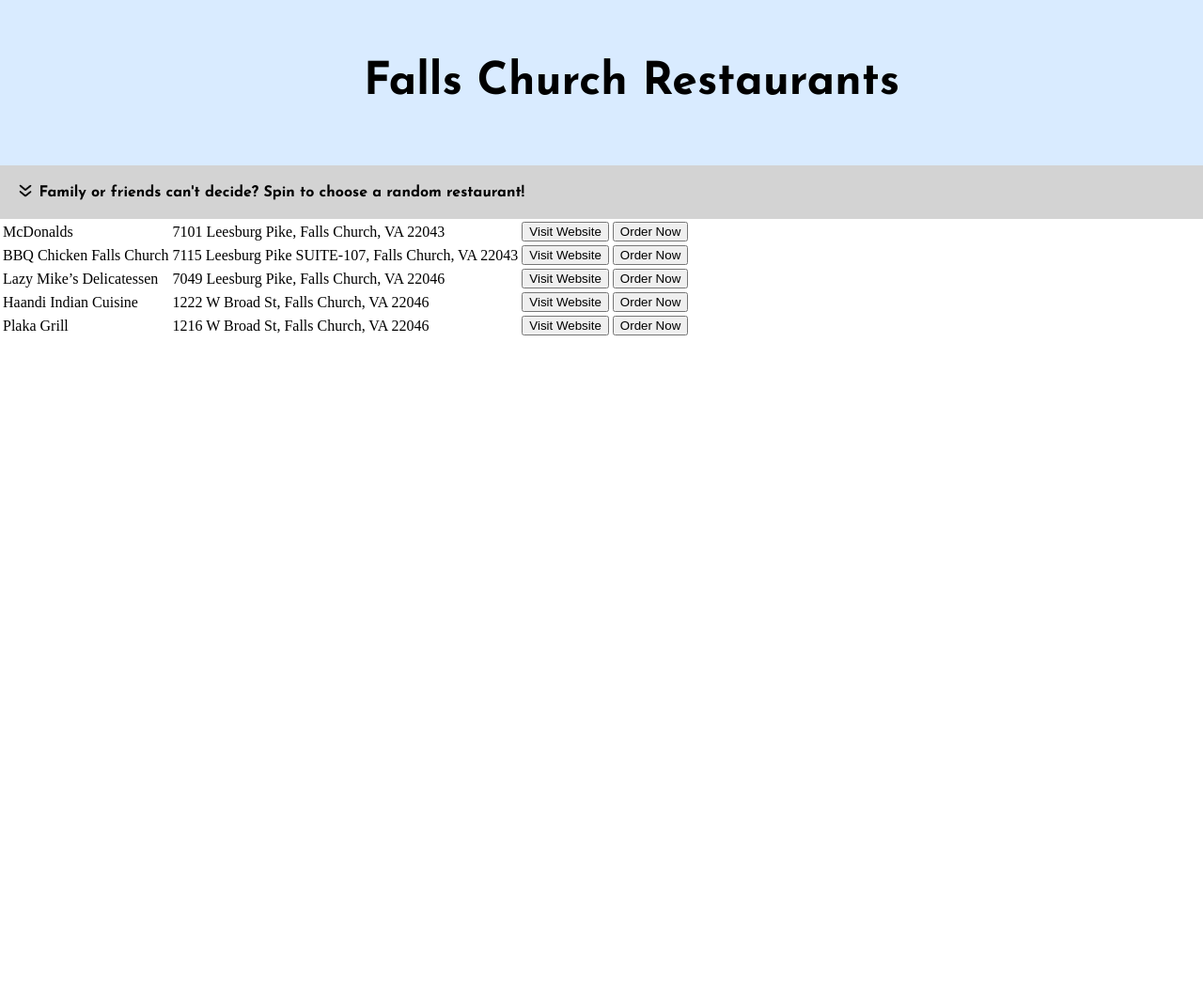
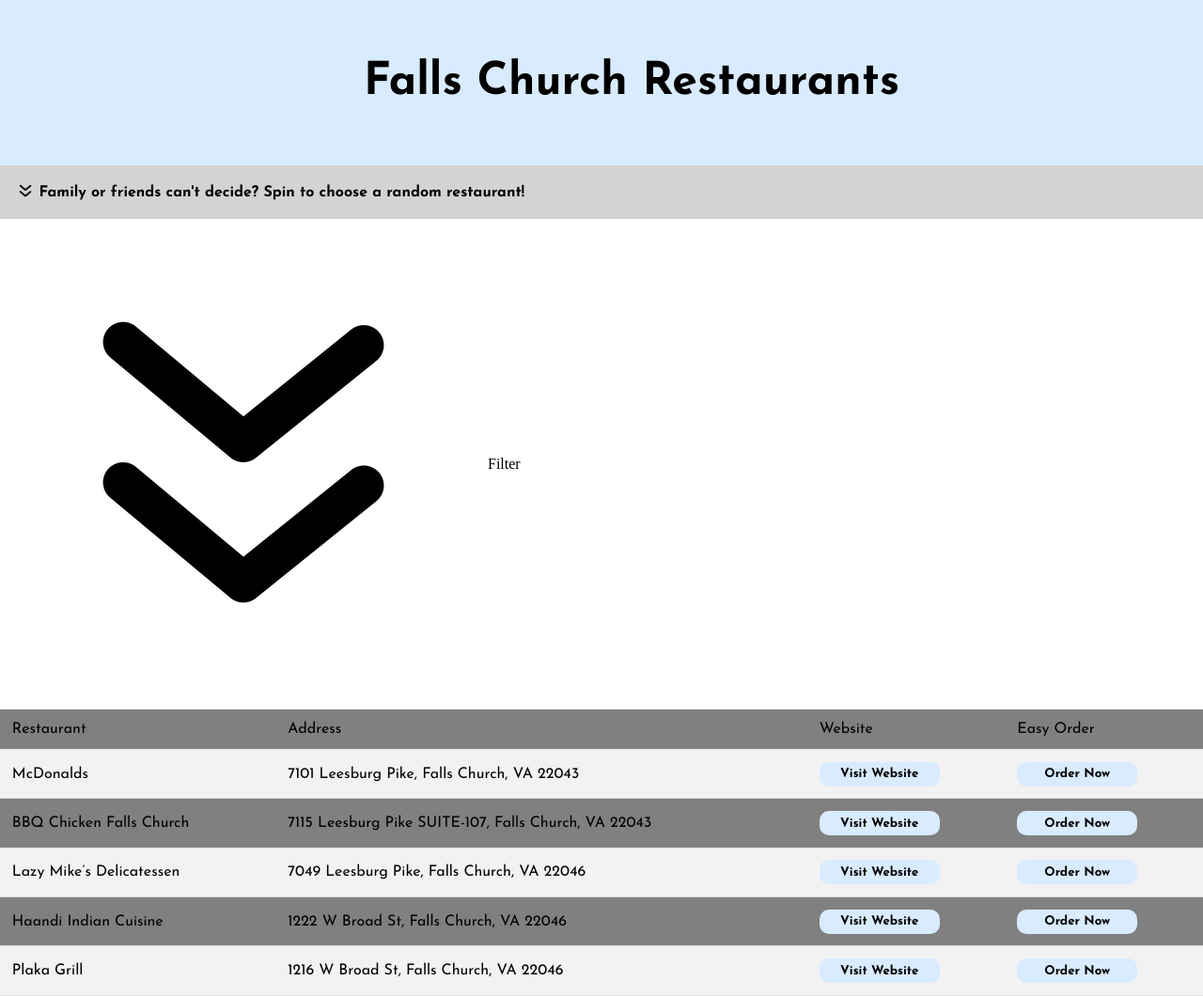
Before and after one commit to DannyOppenheimer/FallsChurchRestaurants, a Jekyll site: the page built from index.html, in a window 1280 px wide. Shown: the whole page at 94% size. Built offline with Jekyll 4.4.1, drawn with Linux system fonts in a browser that asks for light colours; before the commit the page ends 900 px from its top, so only the background shows below that.

Commit message:
Styled table, adjusted tags

```diff
--- a/css/index.css
+++ b/css/index.css
@@ -29,3 +29,29 @@
 #master_restaurant_list:nth-child(4) {
     background-color: gray;
 }
+#master_restaurant_list {
+    font-family: 'Josefin Sans', sans-serif;
+    width: 100%;
+    border-collapse: collapse;
+}
+#master_restaurant_list td,  #master_restaurant_list tr{
+    padding: 1vw;
+}
+
+#master_restaurant_list th, #master_restaurant_list td {
+    border-bottom: 1px solid #ddd;
+}
+
+#master_restaurant_list button {
+    border: none;
+    border-radius: 0.75em;
+    font-weight: bold;
+    background-color: #D9EBFF;
+    font-family: 'Josefin Sans', sans-serif;
+    padding: 0.5vw;
+    width: 10vw;
+}
+
+tr:nth-child(even) {
+    background-color: #f2f2f2;
+}
--- a/index.html
+++ b/index.html
@@ -18,7 +18,21 @@
             </tr>
         </table>
     </div>
+    <div id='filter'>
+        <table>
+            <tr>
+                <td><img id="down_arrow" src='down.png'></td>
+                <td><p>Filter</p></td>
+            </tr>
+        </table>
+    </div>
     <table id='master_restaurant_list'>
+        <tr class="header_row">
+            <td>Restaurant</td>
+            <td>Address</td>
+            <td>Website</td>
+            <td>Easy Order</td>
+        </tr>
         {% for restaurant in site.data.restaurants.restaurants %}
             <tr class="master_row">
                 <td class="master_cell">{{ restaurant.name }}</td>
```
Also changed, not shown: _data/restaurants.json (+5 -5 lines), right (2).jpg (deleted), right.png (deleted).
